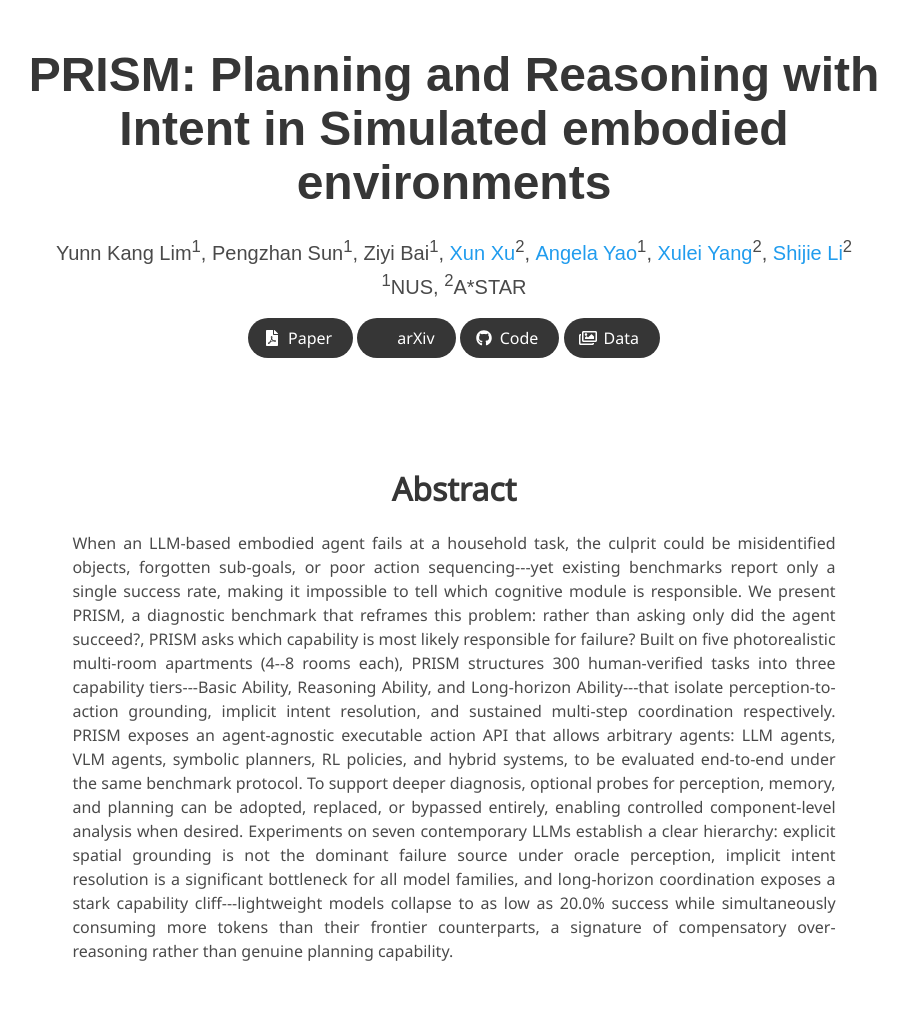
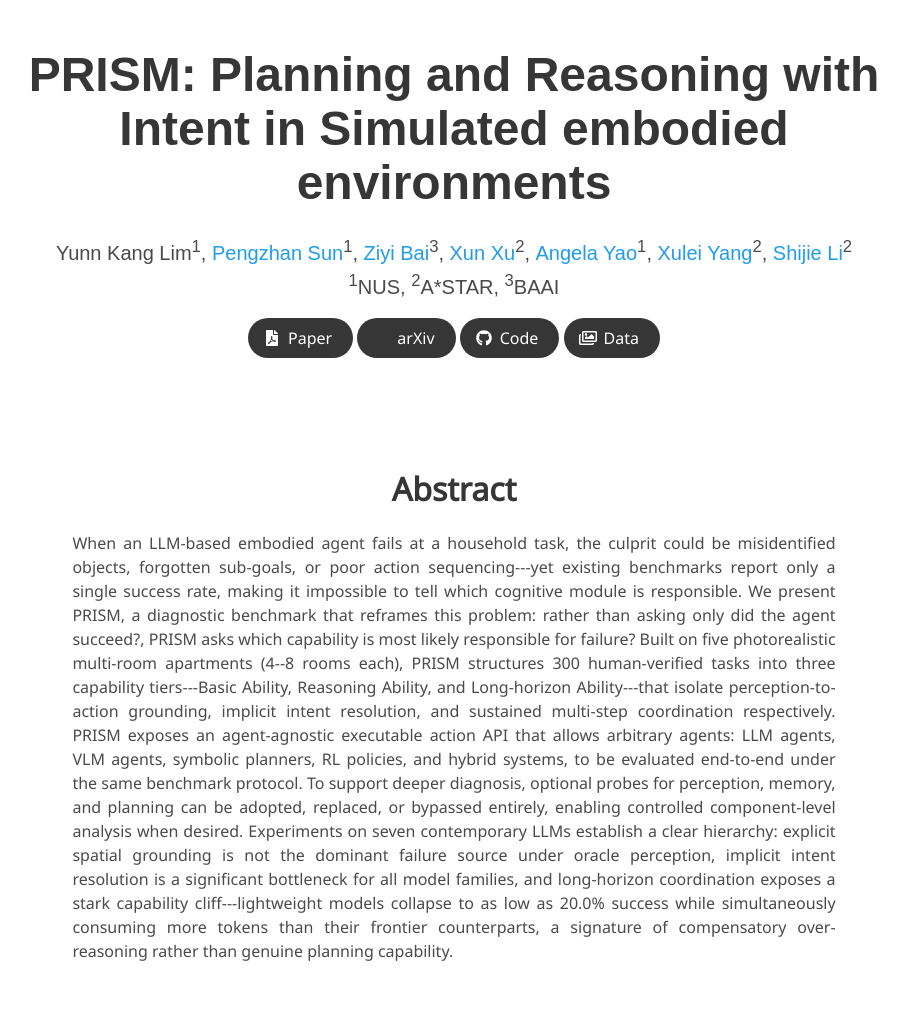
Before and after one commit to sj-li/sj-li.github.io, a Jekyll site: the page PRISM/index.html, which Jekyll copies as it is, in a window 1280 px wide. Shown: the whole page, without its empty margins (186-1094 px from the left). Built offline with Jekyll 4.4.1, drawn with Linux system fonts in a browser that asks for light colours; nearby versions of some CDN libraries; some web fonts are replaced; library files that are not in the unit come from our copies; a style sheet for code colours, icons or effects is not loaded.

Commit message:
Update authors links and affiliations (Pengzhan Sun and Ziyi Bai)

```diff
--- a/Ego2World/index.html
+++ b/Ego2World/index.html
@@ -31,7 +31,7 @@
           <div class="is-size-5 publication-authors">
             <span class="author-block">Qinchuan Cheng<sup>1</sup>,</span>
             <span class="author-block"><a href="https://zhantao-gong.github.io/">Zhantao Gong</a><sup>2</sup>,</span>
-            <span class="author-block">Pengzhan Sun<sup>1</sup>,</span>
+            <span class="author-block"><a href="https://pengzhansun.github.io/">Pengzhan Sun</a><sup>1</sup>,</span>
             <span class="author-block"><a href="https://www.comp.nus.edu.sg/~ayao/">Angela Yao</a><sup>1</sup>,</span>
             <span class="author-block"><a href="https://dawdleryang.github.io/">Xulei Yang</a><sup>2</sup>,</span>
             <span class="author-block"><a href="https://sj-li.github.io/">Shijie Li</a><sup>2</sup></span>
--- a/PRISM/index.html
+++ b/PRISM/index.html
@@ -30,8 +30,8 @@
           <h1 class="title is-1 publication-title">PRISM: Planning and Reasoning with Intent in Simulated embodied environments</h1>
           <div class="is-size-5 publication-authors">
             <span class="author-block">Yunn Kang Lim<sup>1</sup>,</span>
-            <span class="author-block">Pengzhan Sun<sup>1</sup>,</span>
-            <span class="author-block">Ziyi Bai<sup>1</sup>,</span>
+            <span class="author-block"><a href="https://pengzhansun.github.io/">Pengzhan Sun</a><sup>1</sup>,</span>
+            <span class="author-block"><a href="https://github.com/ByZ0e">Ziyi Bai</a><sup>3</sup>,</span>
             <span class="author-block"><a href="https://alex-xun-xu.github.io/">Xun Xu</a><sup>2</sup>,</span>
             <span class="author-block"><a href="https://www.comp.nus.edu.sg/~ayao/">Angela Yao</a><sup>1</sup>,</span>
             <span class="author-block"><a href="https://dawdleryang.github.io/">Xulei Yang</a><sup>2</sup>,</span>
@@ -40,7 +40,8 @@
 
           <div class="is-size-5 publication-authors">
             <span class="author-block"><sup>1</sup>NUS,</span>
-            <span class="author-block"><sup>2</sup>A*STAR</span>
+            <span class="author-block"><sup>2</sup>A*STAR,</span>
+            <span class="author-block"><sup>3</sup>BAAI</span>
           </div>
 
           <div class="column has-text-centered">
```
